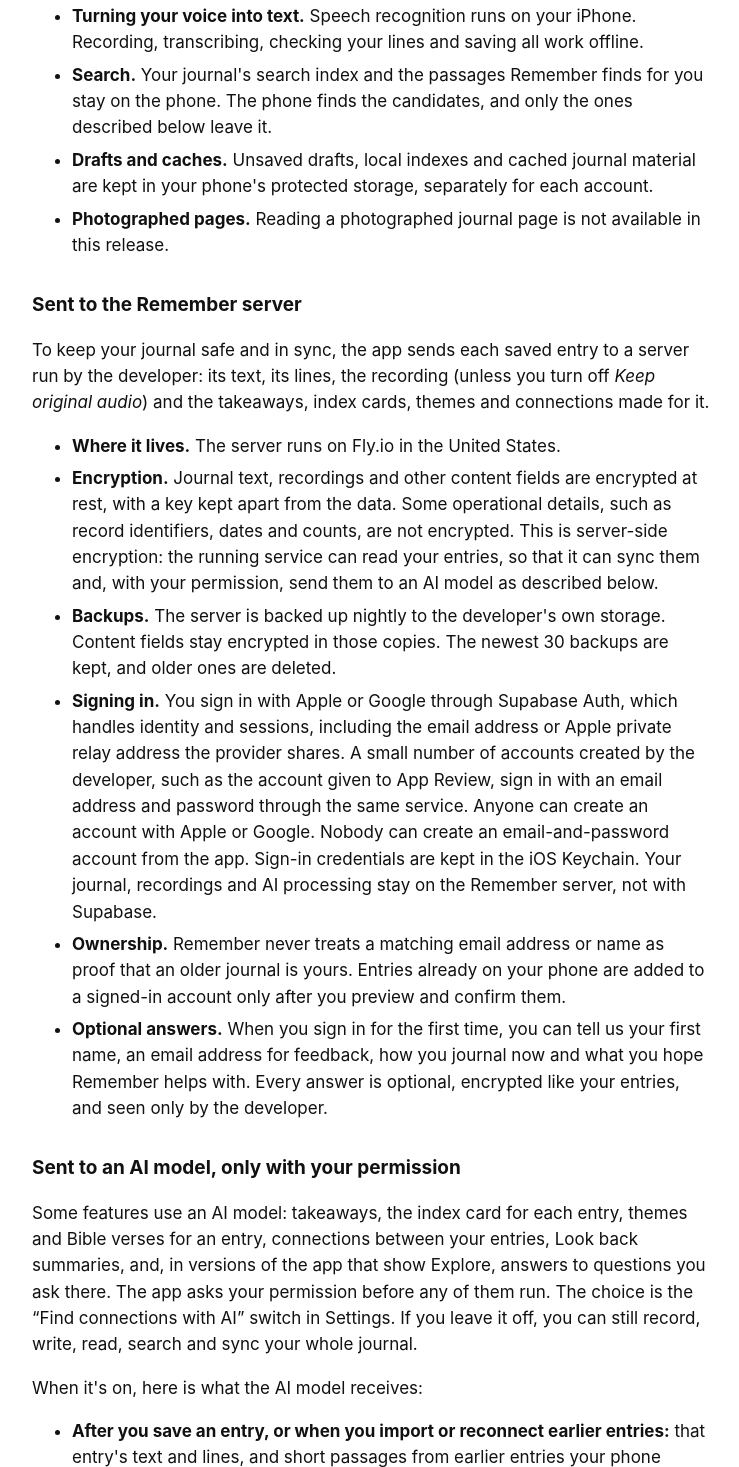
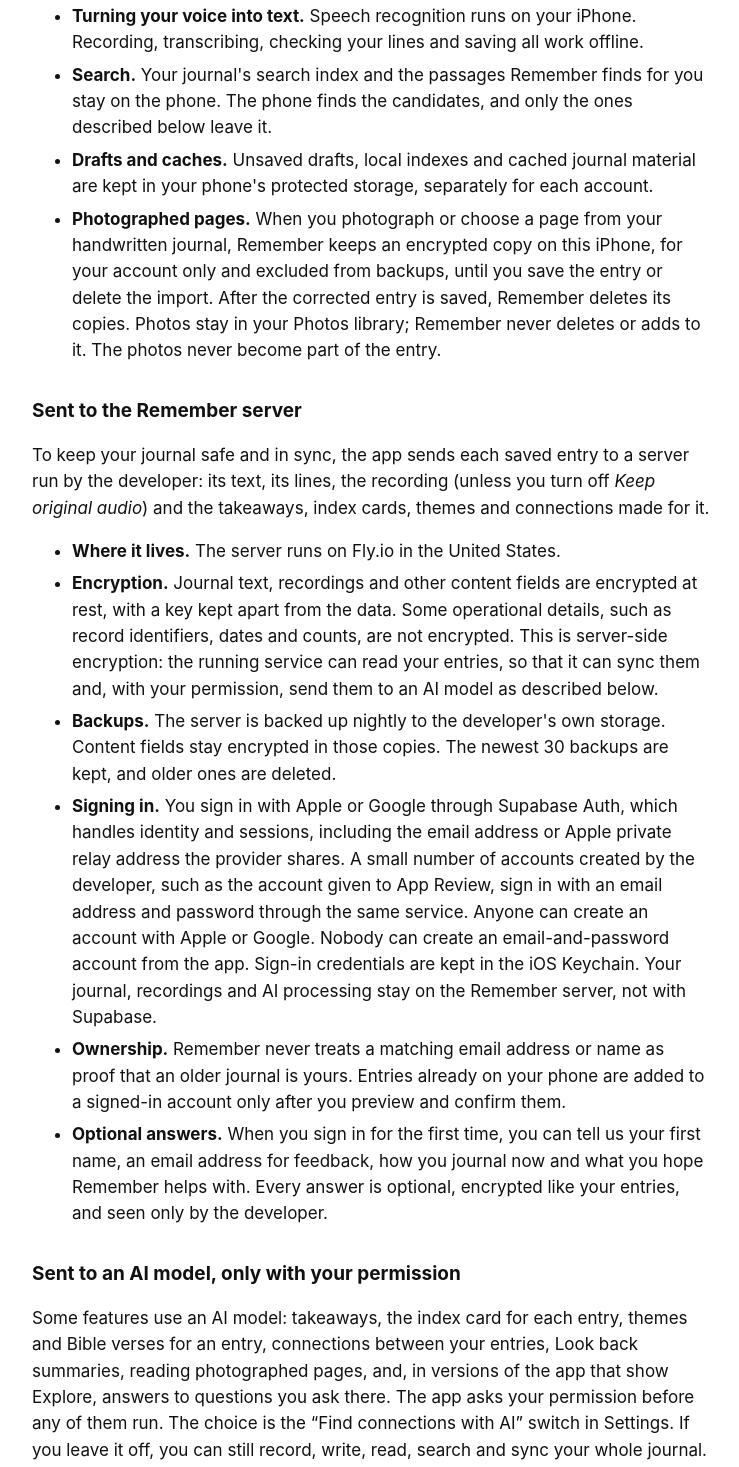
Before and after one commit to btd2026/remember-privacy, a plain HTML site: page index.html in a window 1280 px wide. Shown: the part 301-1768 px from the top of the page, without its empty margins (268-1007 px from the left). Drawn offline with Linux system fonts and the light colour scheme.

Commit message:
Privacy policy: photographed pages are read on request and deleted after saving
Co-Authored-By: Claude Opus 5.5 <noreply@anthropic.com>

```diff
--- a/index.html
+++ b/index.html
@@ -21,7 +21,7 @@
   <li><strong>Turning your voice into text.</strong> Speech recognition runs on your iPhone. Recording, transcribing, checking your lines and saving all work offline.</li>
   <li><strong>Search.</strong> Your journal's search index and the passages Remember finds for you stay on the phone. The phone finds the candidates, and only the ones described below leave it.</li>
   <li><strong>Drafts and caches.</strong> Unsaved drafts, local indexes and cached journal material are kept in your phone's protected storage, separately for each account.</li>
-  <li><strong>Photographed pages.</strong> Reading a photographed journal page is not available in this release.</li>
+  <li><strong>Photographed pages.</strong> When you photograph or choose a page from your handwritten journal, Remember keeps an encrypted copy on this iPhone, for your account only and excluded from backups, until you save the entry or delete the import. After the corrected entry is saved, Remember deletes its copies. Photos stay in your Photos library; Remember never deletes or adds to it. The photos never become part of the entry.</li>
 </ul>
 
 <h2>Sent to the Remember server</h2>
@@ -36,12 +36,13 @@
 </ul>
 
 <h2>Sent to an AI model, only with your permission</h2>
-<p>Some features use an AI model: takeaways, the index card for each entry, themes and Bible verses for an entry, connections between your entries, Look back summaries, and, in versions of the app that show Explore, answers to questions you ask there. The app asks your permission before any of them run. The choice is the “Find connections with AI” switch in Settings. If you leave it off, you can still record, write, read, search and sync your whole journal.</p>
+<p>Some features use an AI model: takeaways, the index card for each entry, themes and Bible verses for an entry, connections between your entries, Look back summaries, reading photographed pages, and, in versions of the app that show Explore, answers to questions you ask there. The app asks your permission before any of them run. The choice is the “Find connections with AI” switch in Settings. If you leave it off, you can still record, write, read, search and sync your whole journal.</p>
 <p>When it's on, here is what the AI model receives:</p>
 <ul>
   <li><strong>After you save an entry, or when you import or reconnect earlier entries:</strong> that entry's text and lines, and short passages from earlier entries your phone picked as possibly related.</li>
   <li><strong>When you ask a question in Explore (in versions that show it):</strong> your question, up to your last three questions in that conversation, and short passages from the entries your phone found. For a broad question, it also receives each candidate entry's date, one-line summary, tags and first 400 characters, so it can pick the ones that answer it. Remember's server does not store your questions or the answers.</li>
   <li><strong>When you ask for a Look back summary:</strong> lines from the entries in that period.</li>
+  <li><strong>When you tap Read on photographed pages:</strong> the page photos, so the model can read your handwriting. They pass through Remember's server and OpenRouter to a zero-retention provider, which see them only while reading. Nothing stores the photos, and the text read from them comes back to your phone for you to check before anything is saved. Remember explains this before your first read.</li>
 </ul>
 <p>AI requests go from Remember's server through OpenRouter to the model provider. Remember uses only zero-data-retention routes, which forbid the provider from keeping what is sent or training on it. The results, such as takeaways, cards and connections, are stored encrypted on Remember's server as part of your journal. Turning the switch off stops new processing. Results already made can stay in your journal until you delete them or your account. AI output can be wrong, so Remember always points back to your own entries so that you can check it.</p>
 
```
